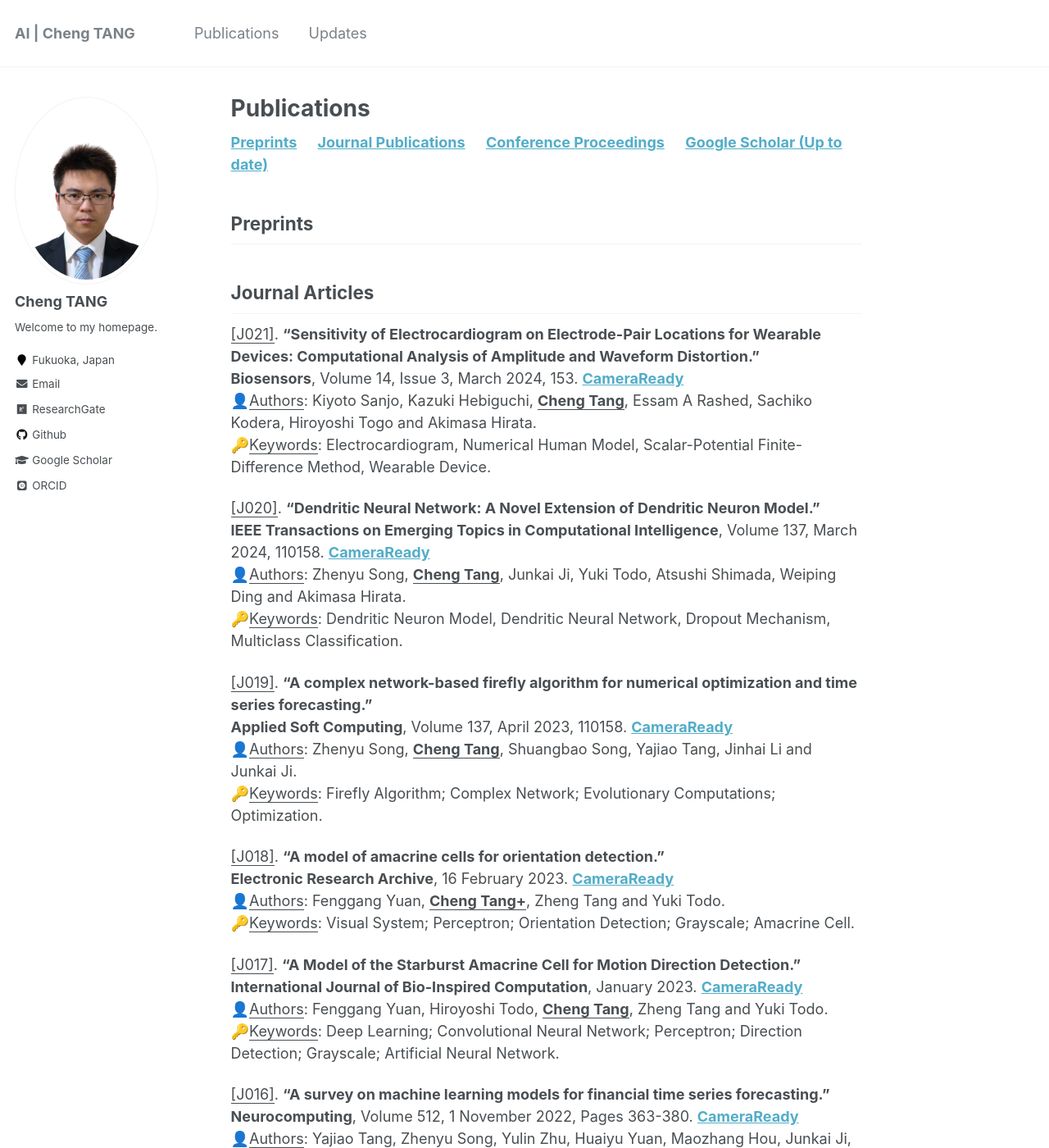
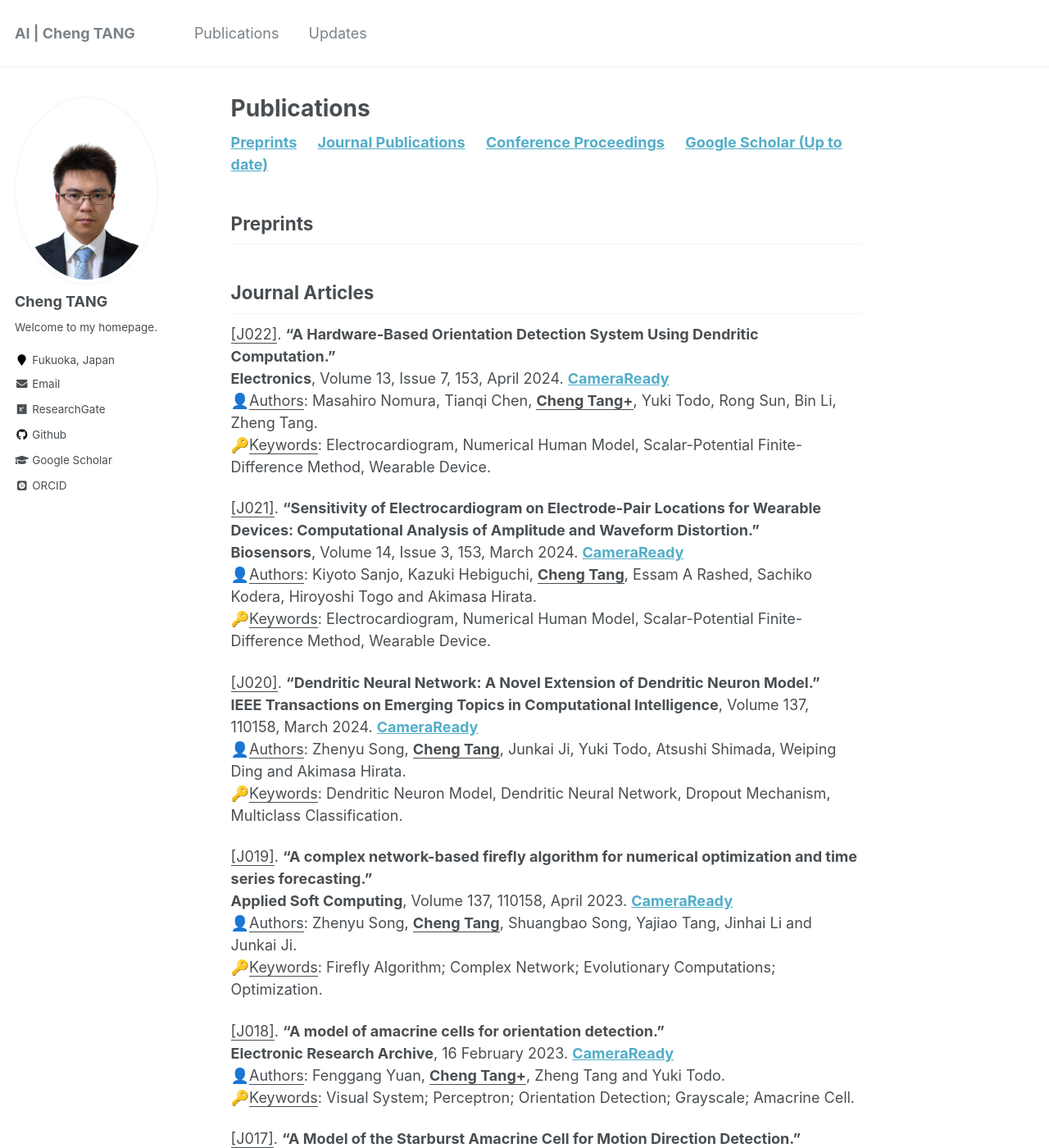
Before and after one commit to ChengTANG-AI/chengtang-ai.github.io, a Jekyll site: the page built from _pages/JournalPublications.md, in a window 1280 px wide and 1400 px high. Shown: the whole window at 82% size. Built offline with Jekyll 4.4.1, drawn with Linux system fonts in a browser that asks for light colours; some web fonts are replaced; some of the changed text lies outside the part shown.

Commit message:
Update JournalPublications.md

```diff
--- a/_pages/JournalPublications.md
+++ b/_pages/JournalPublications.md
@@ -16,18 +16,23 @@ Preprints
 Journal Articles
 </h2>
 
+<u>[J022]</u>. **"A Hardware-Based Orientation Detection System Using Dendritic Computation."**
+**Electronics**, Volume 13, Issue 7, 153, April 2024. **[CameraReady](https://doi.org/10.3390/electronics13071367)**
+👤<u>Authors</u>: Masahiro Nomura, Tianqi Chen, **<u>Cheng Tang+</u>**, Yuki Todo, Rong Sun, Bin Li, Zheng Tang.
+🔑<u>Keywords</u>: Electrocardiogram, Numerical Human Model, Scalar-Potential Finite-Difference Method, Wearable Device.
+
 <u>[J021]</u>. **"Sensitivity of Electrocardiogram on Electrode-Pair Locations for Wearable Devices: Computational Analysis of Amplitude and Waveform Distortion."**
-**Biosensors**, Volume 14, Issue 3, March 2024, 153. **[CameraReady](https://doi.org/10.3390/bios14030153)**
+**Biosensors**, Volume 14, Issue 3, 153, March 2024. **[CameraReady](https://doi.org/10.3390/bios14030153)**
 👤<u>Authors</u>: Kiyoto Sanjo, Kazuki Hebiguchi, **<u>Cheng Tang</u>**, Essam A Rashed, Sachiko Kodera, Hiroyoshi Togo and Akimasa Hirata.
 🔑<u>Keywords</u>: Electrocardiogram, Numerical Human Model, Scalar-Potential Finite-Difference Method, Wearable Device.
 
 <u>[J020]</u>. **"Dendritic Neural Network: A Novel Extension of Dendritic Neuron Model."**
-**IEEE Transactions on Emerging Topics in Computational Intelligence**, Volume 137, March 2024, 110158. **[CameraReady](https://doi.org/10.1109/TETCI.2024.3367819)**
+**IEEE Transactions on Emerging Topics in Computational Intelligence**, Volume 137, 110158, March 2024. **[CameraReady](https://doi.org/10.1109/TETCI.2024.3367819)**
 👤<u>Authors</u>: Zhenyu Song, **<u>Cheng Tang</u>**, Junkai Ji, Yuki Todo, Atsushi Shimada, Weiping Ding and Akimasa Hirata.
 🔑<u>Keywords</u>: Dendritic Neuron Model, Dendritic Neural Network, Dropout Mechanism, Multiclass Classification.
 
 <u>[J019]</u>. **"A complex network-based firefly algorithm for numerical optimization and time series forecasting."**
-**Applied Soft Computing**, Volume 137, April 2023, 110158. **[CameraReady](https://doi.org/10.1016/j.asoc.2023.110158)**
+**Applied Soft Computing**, Volume 137, 110158, April 2023. **[CameraReady](https://doi.org/10.1016/j.asoc.2023.110158)**
 👤<u>Authors</u>: Zhenyu Song, **<u>Cheng Tang</u>**, Shuangbao Song, Yajiao Tang, Jinhai Li and Junkai Ji.
 🔑<u>Keywords</u>: Firefly Algorithm; Complex Network; Evolutionary Computations; Optimization.
 
@@ -42,81 +47,81 @@ Journal Articles
 🔑<u>Keywords</u>: Deep Learning; Convolutional Neural Network; Perceptron; Direction Detection; Grayscale; Artificial Neural Network.
 
 <u>[J016]</u>. **"A survey on machine learning models for financial time series forecasting."**
-**Neurocomputing**, Volume 512, 1 November 2022, Pages 363-380. **[CameraReady](https://doi.org/10.1016/j.neucom.2022.09.003)**
+**Neurocomputing**, Volume 512, Pages 363-380, 1 November 2022. **[CameraReady](https://doi.org/10.1016/j.neucom.2022.09.003)**
 👤<u>Authors</u>: Yajiao Tang, Zhenyu Song, Yulin Zhu, Huaiyu Yuan, Maozhang Hou, Junkai Ji, **<u>Cheng Tang+</u>** and Jianqiang Li.
 🔑<u>Keywords</u>: Financial Time Series, Forecasting, Machine learning, Hybrid method.
 
 <u>[J015]</u>. **"Adopting a dendritic neural model for predicting stock price index movement."**  **[Code](https://chengtang-ai.github.io/files/Scale-Free-Differential-Evolution-main.zip){: style="color: red"}**
-**Expert Systems with Applications**, Volume 205, 1 November 2022, 117637. **[CameraReady](https://doi.org/10.1016/j.eswa.2022.117637)**
+**Expert Systems with Applications**, Volume 205, 117637, 1 November 2022. **[CameraReady](https://doi.org/10.1016/j.eswa.2022.117637)**
 👤<u>Authors</u>: Yajiao Tang, Zhenyu Song, Yulin Zhu, Maozhang Hou, **<u>Cheng Tang+</u>** and Junkai Ji.
 🔑<u>Keywords</u>: Financial time series, Prediction, Dendritic neural network, Differential evolution, Scale-free networks.
 
 <u>[J014]</u>. **"The mechanism of orientation detection based on color-orientation jointly selective cells."**
-**Knowledge-Based Systems**, Volume 254, 27 October 2022, 109715. **[CameraReady](https://doi.org/10.1016/j.knosys.2022.109715)**
+**Knowledge-Based Systems**, Volume 254, 109715, 27 October 2022. **[CameraReady](https://doi.org/10.1016/j.knosys.2022.109715)**
 👤<u>Authors</u>: Bin Li, Yuki Todo, Zheng Tang and **<u>Cheng Tang+</u>**.
 🔑<u>Keywords</u>: Orientation detection, Color-orientation jointly selective cell, McCulloch–Pitts neuron model, Artificial visual system.
 
 <u>[J013]</u>. **"DenseHashNet: A Novel Deep Hashing for Medical Image Retrieval."**
-**IEEE Journal of Radio Frequency Identification**, Volume 6, 28 September 2022, Pages 697-702. **[CameraReady](https://doi.org/10.1109/JRFID.2022.3209986)**
+**IEEE Journal of Radio Frequency Identification**, Volume 6, Pages 697-702, 28 September 2022. **[CameraReady](https://doi.org/10.1109/JRFID.2022.3209986)**
 👤<u>Authors</u>: Chuansheng Liu, Weiping Ding, Chun Cheng, **<u>Cheng Tang</u>**, Jiashuang Huang and Haipeng Wang.
 🔑<u>Keywords</u>: Codes, Image retrieval, Feature extraction, Medical diagnostic imaging, Databases, X-ray imaging, Manganese.
 
 <u>[J012]</u>. **"A novel motion direction detection mechanism based on dendritic computation of direction-selective ganglion cells."**
-**Knowledge-Based Systems**, Volume 241, 6 April 2022, 108205. **[CameraReady](https://doi.org/10.1016/j.knosys.2022.108205)**
+**Knowledge-Based Systems**, Volume 241, 108205, 6 April 2022. **[CameraReady](https://doi.org/10.1016/j.knosys.2022.108205)**
 👤<u>Authors</u>: **<u>Cheng Tang</u>**, Yuki Todo, Junkai Ji and Zheng Tang.
 🔑<u>Keywords</u>: Visual system, Direction-selective ganglion cells, Motion detection, Large-scale, Random-dot.
 
 <u>[J011]</u>. **"A survey on dendritic neuron model: Mechanisms, algorithms and practical applications."**
-**Neurocomputing**, Volume 489, 7 June 2022, Pages 390-406. **[CameraReady](https://doi.org/10.1016/j.neucom.2021.08.153)**
+**Neurocomputing**, Volume 489, Pages 390-406, 7 June 2022. **[CameraReady](https://doi.org/10.1016/j.neucom.2021.08.153)**
 👤<u>Authors</u>: Junkai Ji, **<u>Cheng Tang+</u>**, Jiajun Zhao, Zheng Tang and Yuki Todo.
 🔑<u>Keywords</u>: Neural model, Dendritic computation, Classification, Prediction, Logic circuit.
 
 <u>[J010]</u>. **"A cuckoo search algorithm with scale-free population topology."** **[Code](https://chengtang-ai.github.io/files/Cuckoo_Search_SF.zip){: style="color: red"}**
-**Expert Systems with Applications**, Volume 188, February 2022, 116049. **[CameraReady](https://doi.org/10.1016/j.eswa.2021.116049)**
+**Expert Systems with Applications**, Volume 188, 116049, February 2022. **[CameraReady](https://doi.org/10.1016/j.eswa.2021.116049)**
 👤<u>Authors</u>: **<u>Cheng Tang</u>**, Shuangbao Song, Junkai Ji, Yajiao Tang, Zheng Tang and Yuki Todo.
 🔑<u>Keywords</u>: Evolutionary computations, Optimization, Cuckoo search, Scale-free network, Population topology.
 
 <u>[J009]</u>. **"Air Quality Estimation Using Dendritic Neural Regression with Scale-Free Network-Based Differential Evolution."**
-**Atmosphere**, Volume 12, Issue 12, 9 December 2021, 1647. **[CameraReady](https://doi.org/10.3390/atmos12121647)**
+**Atmosphere**, Volume 12, Issue 12, 1647, 9 December 2021. **[CameraReady](https://doi.org/10.3390/atmos12121647)**
 👤<u>Authors</u>: Zhenyu Song, **<u>Cheng Tang</u>**, Jin Qian, Bin Zhang and Yuki Todo.
 🔑<u>Keywords</u>: Air quality estimation, Dendritic neural Regression, Scale-free network, Chaotic time series.
 
 <u>[J008]</u>. **"Artificial immune system training algorithm for a dendritic neuron model."**
-**Knowledge-Based Systems**, Volume 233, 5 December 2021, 107509. **[CameraReady](https://doi.org/10.1016/j.knosys.2021.107509)**
+**Knowledge-Based Systems**, Volume 233, 107509, 5 December 2021. **[CameraReady](https://doi.org/10.1016/j.knosys.2021.107509)**
 👤<u>Authors</u>: **<u>Cheng Tang</u>**, Yuki Todo, Junkai Ji, Qiuzhen Lin and ZhengTang.
 🔑<u>Keywords</u>: Neuron model, Artificial immune system, Dendrite, Logic circuit.
 
 <u>[J007]</u>. **"Transmission trend of the COVID-19 pandemic predicted by dendritic neural regression."**
-**Applied Soft Computing**, Volume 111, November 2021, 107683. **[CameraReady](https://doi.org/10.1016/j.asoc.2021.107683)**
+**Applied Soft Computing**, Volume 111, 107683, November 2021. **[CameraReady](https://doi.org/10.1016/j.asoc.2021.107683)**
 👤<u>Authors</u>: Minhui Dong, **<u>Cheng Tang</u>**, Junkai Ji, Qiuzhen Lin and Ka-Chun Wong.
 🔑<u>Keywords</u>: COVID-19, Prediction, Regression, Neural network, Optimization.
 
 <u>[J006]</u>. **"Adaptive Self-Scaling Brain-Storm Optimization via a Chaotic Search Mechanism."**
-**Algorithms**, Volume 14, Issue 8, 13 August 2021, 239. **[CameraReady](https://doi.org/10.3390/a14080239)**
+**Algorithms**, Volume 14, Issue 8, 239, 13 August 2021. **[CameraReady](https://doi.org/10.3390/a14080239)**
 👤<u>Authors</u>: Zhenyu Song, Xuemei Yan, Lvxing Zhao, Luyi Fan, **<u>Cheng Tang</u>** and Junkai Ji.
 🔑<u>Keywords</u>: Brain-storm optimization, Chaotic local search, Adaptive mechanism.
 
 <u>[J005]</u>. **"A Simple Dendritic Neural Network Model-Based Approach for Daily PM<sub>2.5</sub> Concentration Prediction."**
-**Electronics**, Volume 10, Issue 4, 3 February 2021, 373. **[CameraReady](https://doi.org/10.3390/electronics10040373)**
+**Electronics**, Volume 10, Issue 4, 373, 3 February 2021. **[CameraReady](https://doi.org/10.3390/electronics10040373)**
 👤<u>Authors</u>: Zhenyu Song, **<u>Cheng Tang</u>**, Junkai Ji, Yuki Todo and Zheng Tang.
 🔑<u>Keywords</u>: Air quality forecasting, Neural network, Environment, PM<sub>2.5</sub> concentration.
 
 <u>[J004]</u>. **"Evolutionary Dendritic Neural Model for Classification Problems."**
-**Complexity**, Volume 2020, 19 August 2020, 6296209. **[CameraReady](https://doi.org/10.1155/2020/6296209)**
+**Complexity**, Volume 2020, 6296209, 19 August 2020. **[CameraReady](https://doi.org/10.1155/2020/6296209)**
 👤<u>Authors</u>: Xiaoxiao Qian, **<u>Cheng Tang</u>**, Yuki Todo, Qiuzhen Lin and Junkai Ji.
 
 <u>[J003]</u>. **"A novel machine learning technique for computer-aided diagnosis."**
-**Engineering Applications of Artificial Intelligence**, Volume 92, June 2020, 103627. **[CameraReady](https://doi.org/10.1016/j.engappai.2020.103627)**
+**Engineering Applications of Artificial Intelligence**, Volume 92, 103627, June 2020. **[CameraReady](https://doi.org/10.1016/j.engappai.2020.103627)**
 👤<u>Authors</u>: **<u>Cheng Tang</u>**, Junkai Ji, Yajiao Tang, Shangce Gao, Zheng Tang and Yuki Todo.
 🔑<u>Keywords</u>: Computer-aided diagnosis, Artificial neural network, Artificial bee colony algorithm, Pruning, Logic circuit.
 
 <u>[J002]</u>. **"Training an approximate logic dendritic neuron model using social learning particle swarm optimization algorithm."**
-**IEEE Access**, Volume 7, 30 September 2019, Pages 141947-141959. **[CameraReady](https://doi.org/10.1109/ACCESS.2019.2944682)**
+**IEEE Access**, Volume 7, Pages 141947-141959, 30 September 2019. **[CameraReady](https://doi.org/10.1109/ACCESS.2019.2944682)**
 👤<u>Authors</u>: Shuangyu Song, Xingqian Chen, **<u>Cheng Tang</u>**, Shuangbao Song, Zheng Tang and Yuki Todo.
 🔑<u>Keywords</u>: Dendritic neuron model, Heuristic optimization, Classification, pruning, Logic circuit.
 
 <u>[J001]</u>. **"An artificial bee colony algorithm search guided by scale-free networks."**
-**Information Sciences**, Volume 473, January 2019, Pages 142-165. **[CameraReady](https://doi.org/10.1016/j.ins.2018.09.034)**
+**Information Sciences**, Volume 473, Pages 142-165, January 2019. **[CameraReady](https://doi.org/10.1016/j.ins.2018.09.034)**
 👤<u>Authors</u>: Junkai Ji, Shuangbao Song, **<u>Cheng Tang</u>**, Shangce Gao, Zheng Tang and Yuki Todo.
 🔑<u>Keywords</u>: Artificial bee colony, Scale-free network, Optimization, Exploration, Exploitation.
 
@@ -129,57 +134,57 @@ Conference Proceedings
 
 
 <u>[C011]</u>. **"Dendritic Neural Regression Model Trained by Chicken Swarm Optimization Algorithm for Bank Customer Churn Prediction."**
-**International Conference on Neural Information Processing (ICNIP)**, 26 November 2023, Pages 254–265. **[CameraReady](https://doi.org/10.1007/978-981-99-8184-7_20)**
+**International Conference on Neural Information Processing (ICNIP)**, Pages 254–265, 26 November 2023. **[CameraReady](https://doi.org/10.1007/978-981-99-8184-7_20)**
 👤<u>Authors</u>: Qi Wang, Haiyan Zhang, Junkai Ji, **<u>Cheng Tang</u>** and Yajiao Tang.
 🔑<u>Keywords</u>: Dendritic Neural Regression Model, Chicken Swarm Optimization, Customer churn prediction.
 
 <u>[C010]</u>. **"Evolutionary Neural Architecture Design of Liquid State Machine for Image Classification."**
-**ICASSP 2022-2022 IEEE International Conference on Acoustics, Speech and Signal Processing (ICASSP)**, 23-27 May 2022, Pages 91-95. **[CameraReady](https://doi.org/10.1109/ICASSP43922.2022.9747040)**
+**ICASSP 2022-2022 IEEE International Conference on Acoustics, Speech and Signal Processing (ICASSP)**, Pages 91-95, 23-27 May 2022. **[CameraReady](https://doi.org/10.1109/ICASSP43922.2022.9747040)**
 👤<u>Authors</u>: **<u>Cheng Tang</u>**, Junkai Ji, Qiuzhen Lin and Yan Zhou.
 🔑<u>Keywords</u>: Spiking neural network, Liquid state machine, Neural architecture, Evolutionary algorithm, Classification.
 
 <u>[C009]</u>. **"The Mechanism of Motion Direction Detection from Gray Images."**
-**2021 4th International Conference on Signal Processing and Machine Learning**, August 2021, Pages 12-17. **[CameraReady](https://doi.org/10.1145/3483207.3483210)**
+**2021 4th International Conference on Signal Processing and Machine Learning**, Pages 12-17, August 2021. **[CameraReady](https://doi.org/10.1145/3483207.3483210)**
 👤<u>Authors</u>: Yuxiao Hua, Riku Inoue, **<u>Cheng Tang</u>**, Yuki Todo and Zheng Tang.
 🔑<u>Keywords</u>: Human-centered computing, Visualization, Visualization application domains, Visual analytics.
 
 <u>[C008]</u>. **"An Efficient Orientation Detection Mechanism Inspired via Orientation-selective Amacrine Cells."**
-**2021 4th International Conference on Signal Processing and Machine Learning**, August 2021, Pages 7-11. **[CameraReady](https://doi.org/10.1145/3483207.3483209)**
+**2021 4th International Conference on Signal Processing and Machine Learning**, Pages 7-11, August 2021. **[CameraReady](https://doi.org/10.1145/3483207.3483209)**
 👤<u>Authors</u>: Fenggang Yuan, **<u>Cheng Tang</u>**, Yuki Todo and Zheng Tang.
 🔑<u>Keywords</u>: Computing methodologies, Artificial intelligence, Computer vision, Computer vision representations, Shape representations.
 
 <u>[C007]</u>. **"An Evolutionary Neuron Model with Dendritic Computation for Classification and Prediction."**
-**International Conference on Intelligent Computing**, 09 August 2021, Pages 18-36. **[CameraReady](https://doi.org/10.1007/978-3-030-84522-3_2)**
+**International Conference on Intelligent Computing**, Pages 18-36, 09 August 2021. **[CameraReady](https://doi.org/10.1007/978-3-030-84522-3_2)**
 👤<u>Authors</u>: **<u>Cheng Tang</u>**, Zhenyu Song, Yajiao Tang, Huimei Tang, Yuxi Wang and Junkai Ji.
 🔑<u>Keywords</u>: Dendritic neuron model, Firefly algorithm, Classification, Prediction, Hardwarezation.
 
 <u>[C006]</u>. **"The Mechanism of Orientation Detection Based on Dendritic Neuron."**
-**2021 IEEE 4th International Conference on Big Data and Artificial Intelligence (BDAI)**, 02-04 July 2021, Pages 225-229. **[CameraReady](https://doi.org/10.1109/BDAI52447.2021.9515286)**
+**2021 IEEE 4th International Conference on Big Data and Artificial Intelligence (BDAI)**, Pages 225-229, 02-04 July 2021. **[CameraReady](https://doi.org/10.1109/BDAI52447.2021.9515286)**
 👤<u>Authors</u>: Xiliang Zhang, Yuki Todo, **<u>Cheng Tang</u>** and Zheng Tang.
 🔑<u>Keywords</u>: Visual mechanism, Dendritic neural model, Orientation detection, Neural network.
 
 <u>[C005]</u>. **"An Adaptive Scaling Cuckoo Search Algorithm."**
-**2021 4th International Conference on Advanced Electronic Materials, Computers and Software Engineering (AEMCSE)**, 26-28 March 2021, Pages 562-566. **[CameraReady](https://doi.org/10.1109/AEMCSE51986.2021.00120)**
+**2021 4th International Conference on Advanced Electronic Materials, Computers and Software Engineering (AEMCSE)**, Pages 562-566, 26-28 March 2021. **[CameraReady](https://doi.org/10.1109/AEMCSE51986.2021.00120)**
 👤<u>Authors</u>: Zhenyu Song, Shuangyu Song, Bin Zhang, Jin Qian, **<u>Cheng Tang</u>** and Junkai Ji.
 🔑<u>Keywords</u>: Self-adaptive, Cuckoo search algorithm, Chaotic.
 
 <u>[C004]</u>. **"Wind Speed Time Series Prediction Using a Single Dendritic Neuron Model."**
-**2020 2nd International Conference on Machine Learning, Big Data and Business Intelligence (MLBDBI)**, 23-25 October 2020, Pages 140-144. **[CameraReady](https://doi.org/10.1109/MLBDBI51377.2020.00031)**
+**2020 2nd International Conference on Machine Learning, Big Data and Business Intelligence (MLBDBI)**, Pages 140-144, 23-25 October 2020. **[CameraReady](https://doi.org/10.1109/MLBDBI51377.2020.00031)**
 👤<u>Authors</u>: Zhenyu Song, Tianle Zhou, Xuemei Yan, **<u>Cheng Tang</u>** and Junkai Ji.
 🔑<u>Keywords</u>: Dendritic neuron model, Back-propagation algorithm, Wind speed time series, Phase space reconstruction.
 
 <u>[C003]</u>. **"Improving Approximate Logic Neuron Model by Means of a Novel Learning Algorithm."**
-**International Conference on Intelligent Computing**, 05 October 2020, Pages 484-496. **[CameraReady](https://doi.org/10.1007/978-3-030-60799-9_42)**
+**International Conference on Intelligent Computing**, Pages 484-496, 05 October 2020. **[CameraReady](https://doi.org/10.1007/978-3-030-60799-9_42)**
 👤<u>Authors</u>: Jiajun Zhao, Minhui Dong, **<u>Cheng Tang</u>**, Junkai Ji and Ying He.
 🔑<u>Keywords</u>: Neural network, Dendrite, Learning algorithm, Classification, Logic circuit.
 
 <u>[C002]</u>. **"A Novel Plastic Neural Model with Dendritic Computation for Classification Problems."**
-**International Conference on Intelligent Computing**, 05 October 2020, Pages 471-483. **[CameraReady](https://doi.org/10.1007/978-3-030-60799-9_41)**
+**International Conference on Intelligent Computing**, Pages 471-483, 05 October 2020. **[CameraReady](https://doi.org/10.1007/978-3-030-60799-9_41)**
 👤<u>Authors</u>: Junkai Ji, Minhui Dong, **<u>Cheng Tang</u>**, Jiajun Zhao and Shuangbao Song.
 🔑<u>Keywords</u>: Neural network, Dendrite, Plastic, Hypercube, Classification.
 
 <u>[C001]</u>. **"A Self-adaptive Mechanism Embedded Gravitational Search Algorithm."**
-**2019 12th International Symposium on Computational Intelligence and Design (ISCID)**, 14-15 December 2019, 19649798. **[CameraReady](https://doi.org/10.1109/ISCID.2019.00031)**
+**2019 12th International Symposium on Computational Intelligence and Design (ISCID)**, 19649798, 14-15 December 2019. **[CameraReady](https://doi.org/10.1109/ISCID.2019.00031)**
 👤<u>Authors</u>: Zhenyu Song, **<u>Cheng Tang</u>**, Xingqian Chen, Shuangyu Song and Junkai Ji.
 🔑<u>Keywords</u>: Gravitational search algorithm, Self-adaptive, Chaotic, Local search, Exploitation.
 
```
